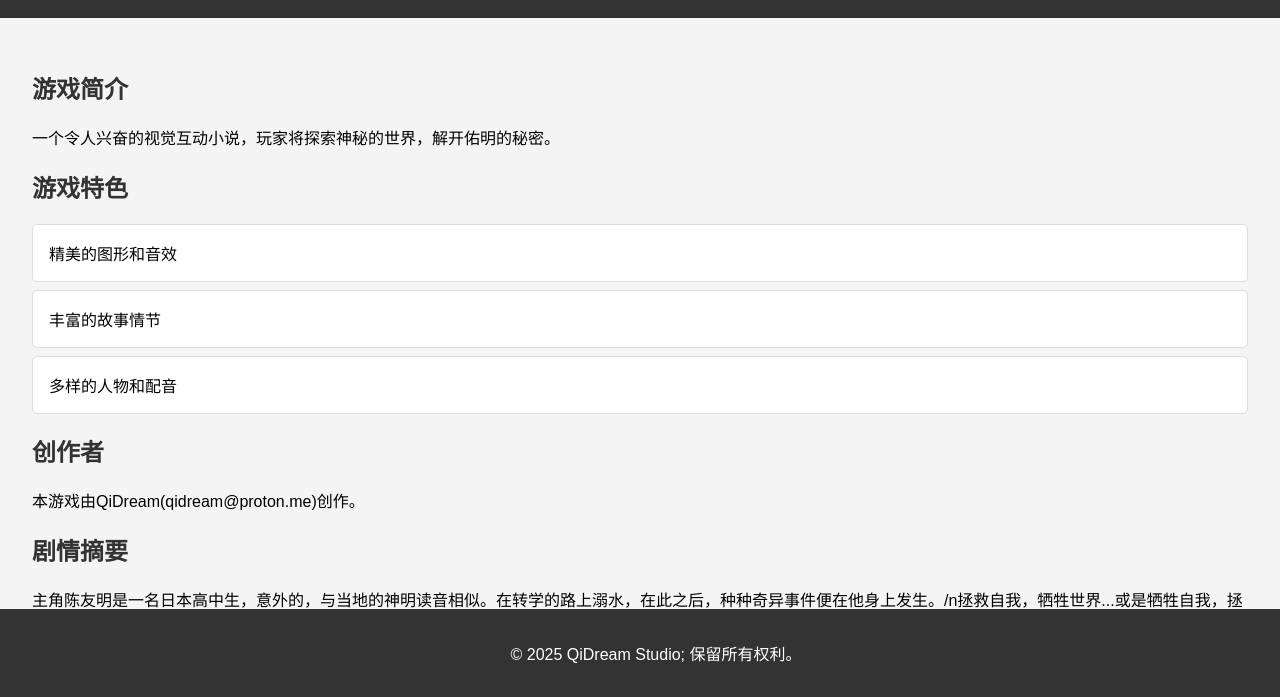
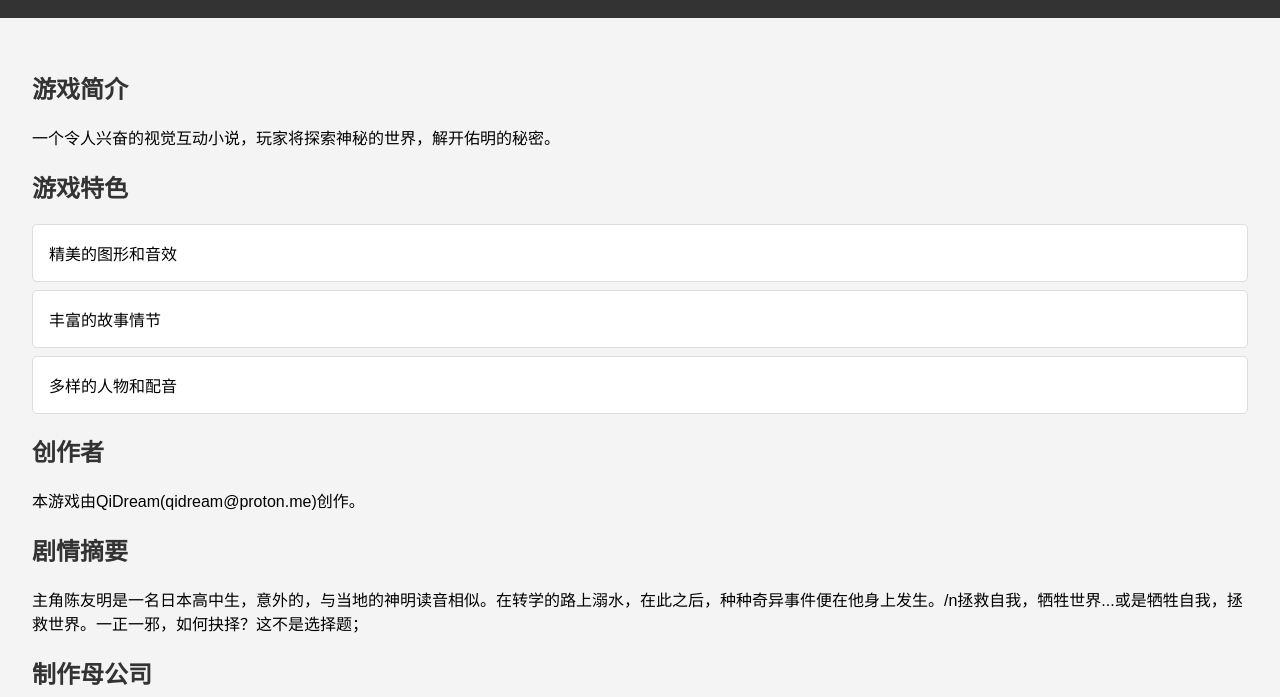
Before and after one commit to Henley04/YoMg-s-love-web-edition, a plain HTML site: page index.html in a window 1280 px wide. Shown: the part 103-800 px from the top of the page. Drawn offline with Linux system fonts and the light colour scheme.

Commit message:
Update styles.css

```diff
--- a/styles.css
+++ b/styles.css
@@ -3,6 +3,9 @@ body {
     margin: 0;
     padding: 0;
     background-color: #f4f4f4;
+    display: flex;
+    flex-direction: column;
+    min-height: 100vh;
 }
 
 header {
@@ -22,7 +25,7 @@ header h1 {
 
 main {
     padding: 2rem;
-    margin-bottom: 4rem; /* 增加底部外边距，确保内容不会被页脚遮住 */
+    flex: 1; /* 使main部分占据剩余空间 */
 }
 
 h1, h2 {
@@ -60,7 +63,7 @@ footer {
     color: #fff;
     text-align: center;
     padding: 1rem;
-    position: absolute; /* 将position属性改为absolute */
+    position: relative; /* 将position属性改为relative */
     width: 100%;
     bottom: 0; /* 确保页脚固定在页面底部 */
 }
```
